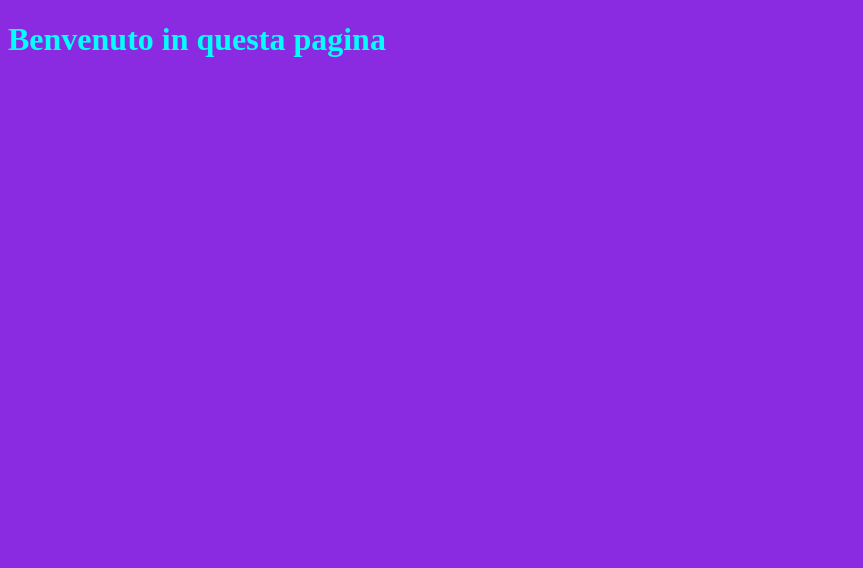
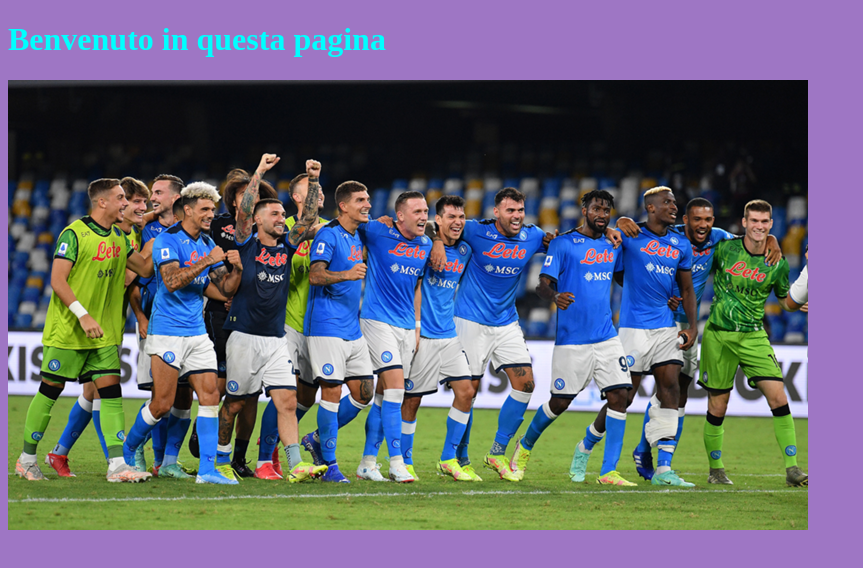
Before and after one commit to PasqualeGraziano/SitoProva, a plain HTML site: page index.html in a window 1280 px wide. Shown: the whole page, without its empty margins (0-863 px from the left). Drawn offline with Linux system fonts and the light colour scheme.

Commit message:
inserimento immagine

```diff
--- a/index.html
+++ b/index.html
@@ -4,9 +4,10 @@
     <meta charset="UTF-8">
     <meta name="viewport" content="width=device-width, initial-scale=1.0">
     <title>Document</title>
-    <link rel="stylesheet" href="style.css">
+    <link rel="stylesheet" href="static/css/style.css">
 </head>
 <body>
     <h1>Benvenuto in questa pagina</h1>
+    <img src="static/images/napoli.png">
 </body>
 </html>
--- a/style.css
+++ b/static/css/style.css
@@ -1,6 +1,6 @@
 /* Ciao */
 body{
-    background-color: blueviolet;
+    background-color: rgb(158, 118, 196);
 }
 
 h1{
```
Also changed, not shown: static/images/napoli.png (added), 2 other files.
